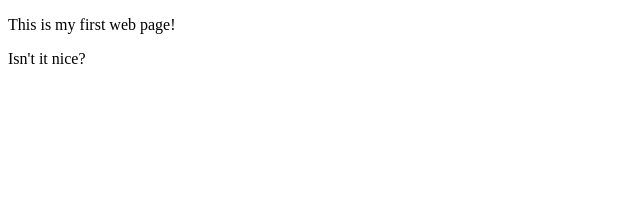
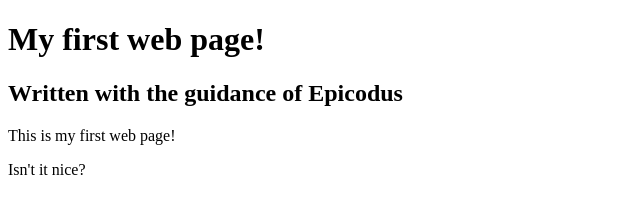
Before and after one commit to EldenCodeLord/my-first-webpage, a plain HTML site: page my-first-webpage.html in a window 1280 px wide. Shown: the whole page, without its empty margins (0-640 px from the left). Drawn offline with Linux system fonts and the light colour scheme.

Commit message:
add heading block elements.

```diff
--- a/my-first-webpage.html
+++ b/my-first-webpage.html
@@ -2,6 +2,8 @@
 <html lang="en-US">
   <title>My First Webpage</title>
   <body>
-<p>This is my first web page!</p>
-<p>Isn't it nice?</p>
+    <h1>My first web page!</h1>
+    <h2>Written with the guidance of Epicodus</h2>
+  <p>This is my first web page!</p>
+  <p>Isn't it nice?</p>
 </body>
```
